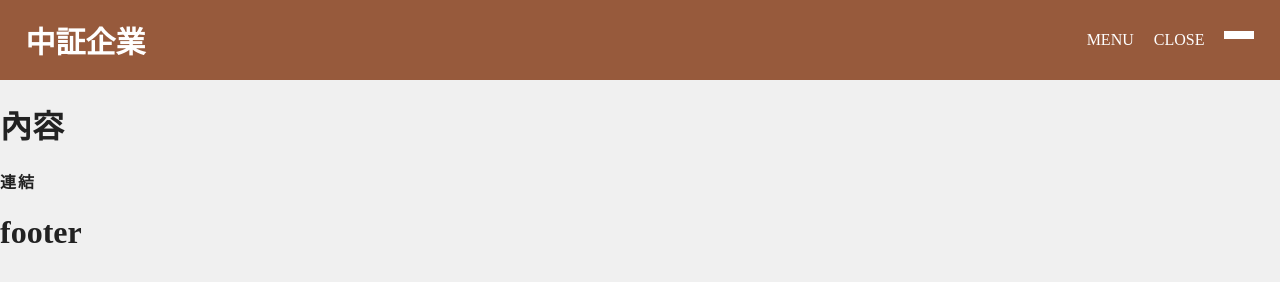
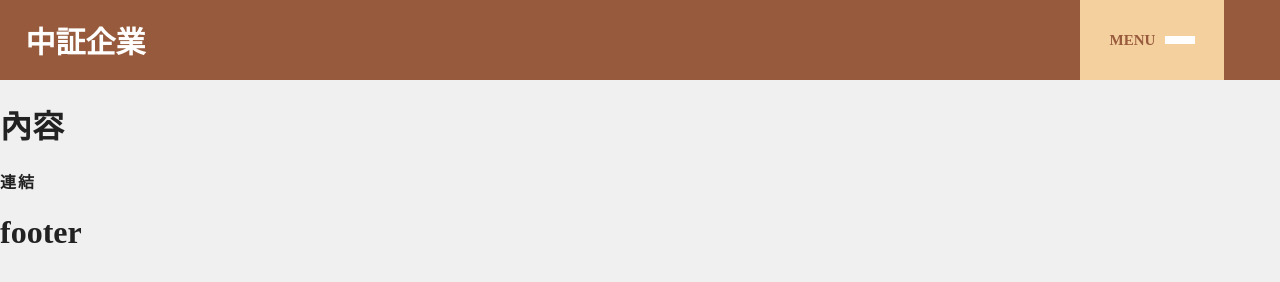
Before and after one commit to xcia4899/chnglass, a website with bundled scripts: page index.html in a window 1280 px wide. Built offline with nearby package versions, Linux system fonts and the light colour scheme.

Commit message:
header基礎完成

```diff
--- a/assets/js/menu.js
+++ b/assets/js/menu.js
@@ -1,11 +1,8 @@
 export function initMenu() {
-     console.log("loodedmenu");
-//   const menuBtn = document.querySelector(".menu-btn");
-//   const menu = document.querySelector(".menu");
+  const menuBtn = document.querySelector(".menuToggler");
+  if (!menuBtn) return;
 
-//   if (!menuBtn || !menu) return;
-
-//   menuBtn.addEventListener("click", () => {
-//     menu.classList.toggle("is-active");
-//   });
+  menuBtn.addEventListener("click", () => {
+    menuBtn.classList.toggle("is-open");
+  });
 }
--- a/assets/scss/header.scss
+++ b/assets/scss/header.scss
@@ -1,4 +1,5 @@
 .header {
+  position: relative;
   width: 100%;
 
   .header-inner {
@@ -19,17 +20,62 @@
   }
 
   .rightBox {
+    height: 100%;
+
+    .menuToggler {
       display: flex;
-    gap: 20px;
+      align-items: center;
+      justify-content: center;
+      gap: 10px;
 
-    .line{
+      color: #975a3c;
+      background-color: #f5d09f;
+      font-size: 15px;
+      font-family: Noto Sans TC;
+      font-weight: 800;
+      width: 144px;
+      height: 80px;
+      padding: 10px;
+      margin-right: 30px;
+      cursor: pointer;
+
+      .text {
+        display: block;
+      }
+
+      .text.close {
+        display: none;
+      }
+
+      .line {
         width: 30px;
         height: 8px;
         background-color: #fff;
       }
+
       &.is-open {
-      opacity: 1;
-      background: #9b9b9b;
+        .text {
+          display: none;
+        }
+
+        .text.close {
+          display: inline-block;
         }
       }
     }
+  }
+
+  &::before {
+    content: "";
+    position: absolute;
+    left: 50%;
+    bottom: 0;
+    transform: translateX(-50%);
+
+    background-color: rgba(255, 255, 255, 0.5);
+    height: 1px;
+    width: 100%;
+
+    z-index: -2;
+  }
+}
--- a/components/header.html
+++ b/components/header.html
@@ -2,9 +2,11 @@
   <h1 class="logo">中証企業</h1>
 
   <div class="rightBox">
-    <span class="text">MENU</span>
-    <span class="text close">CLOSE</span>
-    <span class="line"></span>
+   <div class="menuToggler">
+      <span class="text">MENU</span>
+      <span class="text close">CLOSE</span>
+      <span class="line"></span>
+   </div>
   </div>
 
 </div>
```
Also changed, not shown: assets/css/header.css (deleted), assets/css/style.css, 2 other files. Lines whose indentation alone changed are shown as unchanged.
